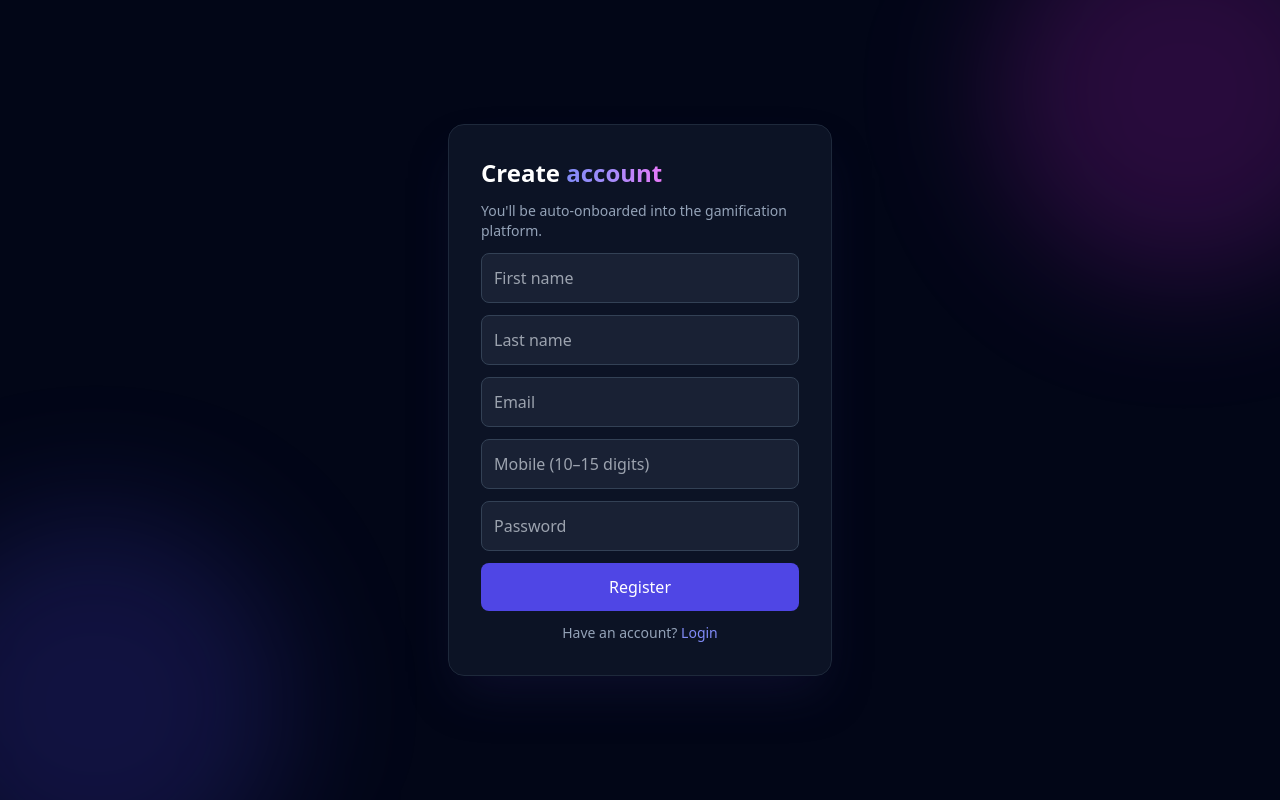
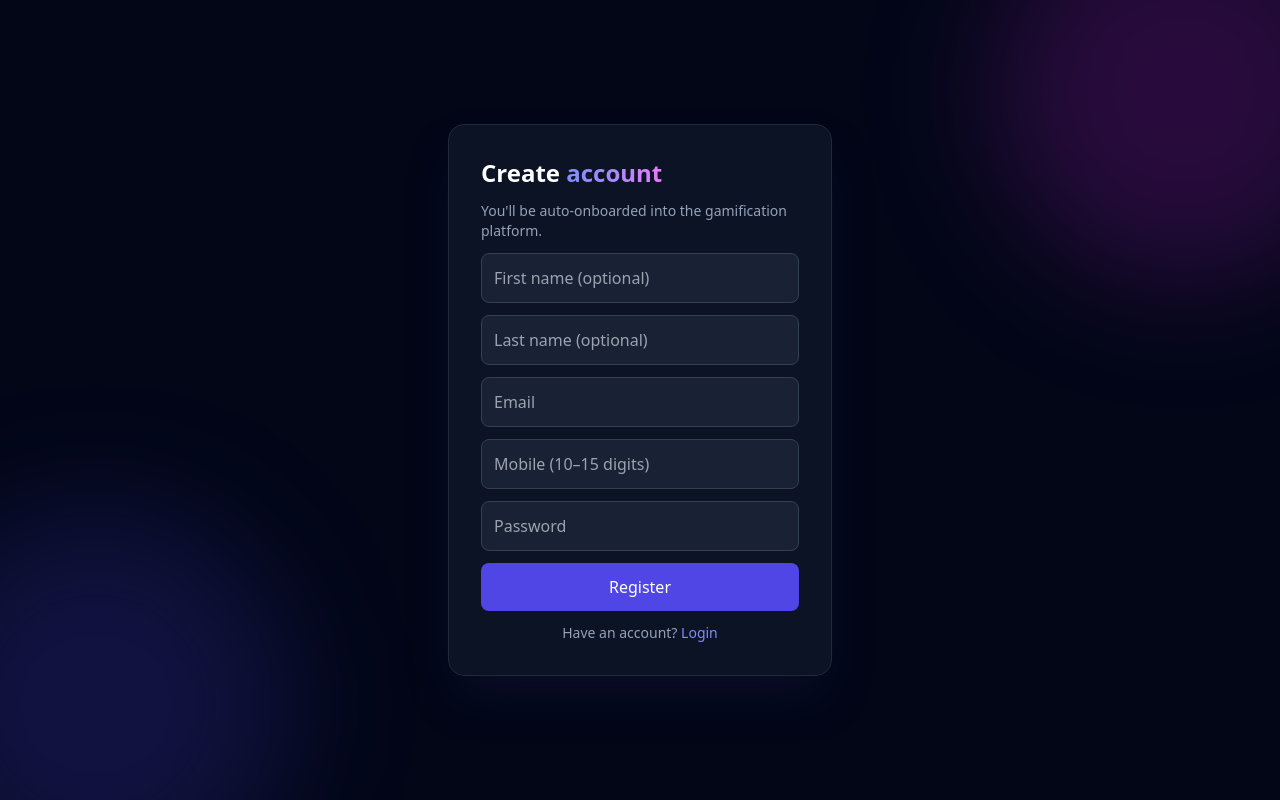
Before and after one commit to AkshayGhugare19/my-game-platform-frontend, a React (Vite) app: page /register in a window 1280 px wide. Built offline with nearby package versions, Linux system fonts and the light colour scheme; no server answers.

Commit message:
fix: minor change

```diff
--- a/src/pages/Register.tsx
+++ b/src/pages/Register.tsx
@@ -86,8 +86,8 @@ const Register: FC = () => {
         <p className="text-sm text-slate-400">
           You'll be auto-onboarded into the gamification platform.
         </p>
-        {field("first_name", "First name")}
-        {field("last_name", "Last name")}
+        {field("first_name", "First name (optional)")}
+        {field("last_name", "Last name (optional)")}
         {field("email", "Email")}
         {field("mobile", "Mobile (10–15 digits)")}
         {field("password", "Password", "password")}
```
